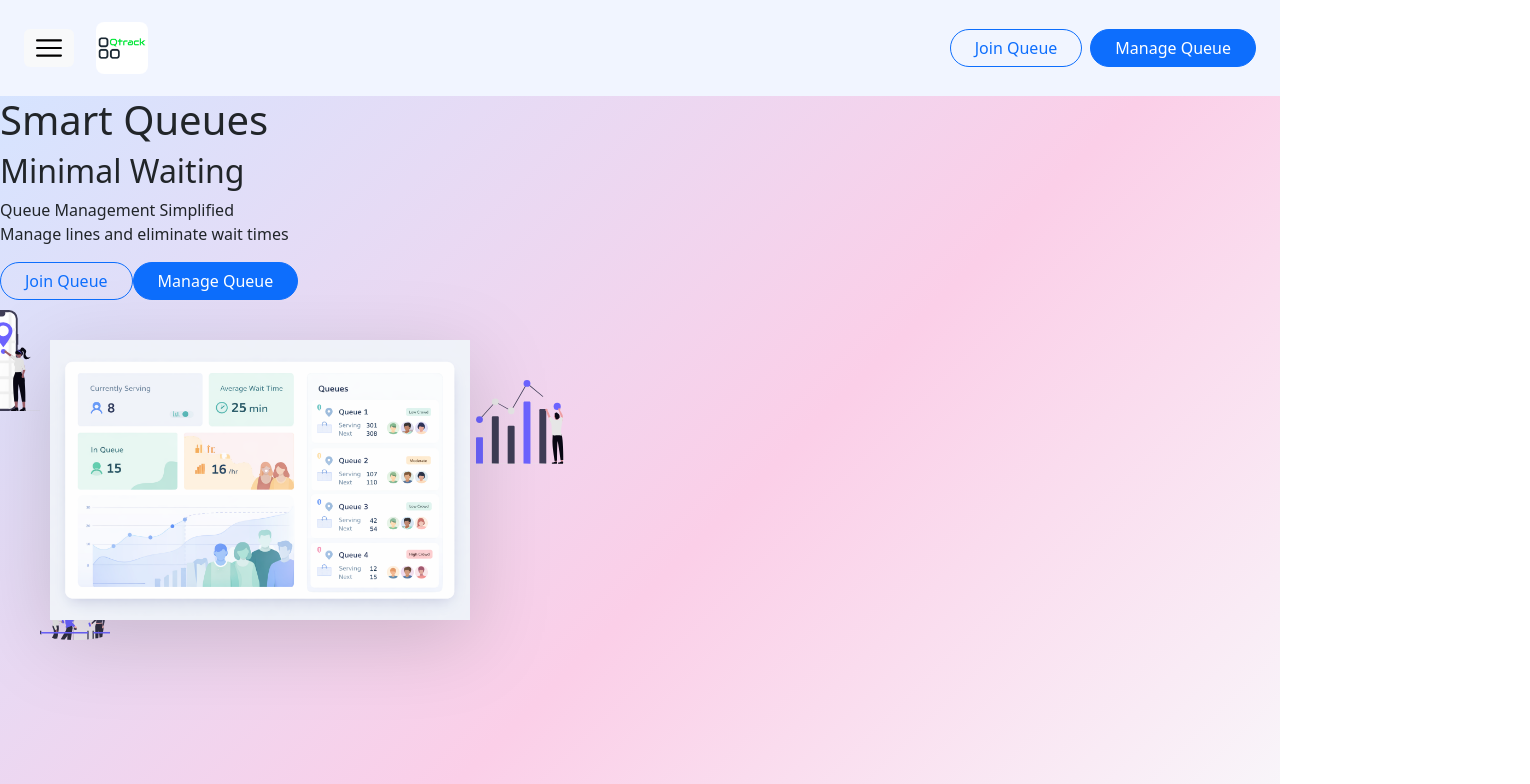
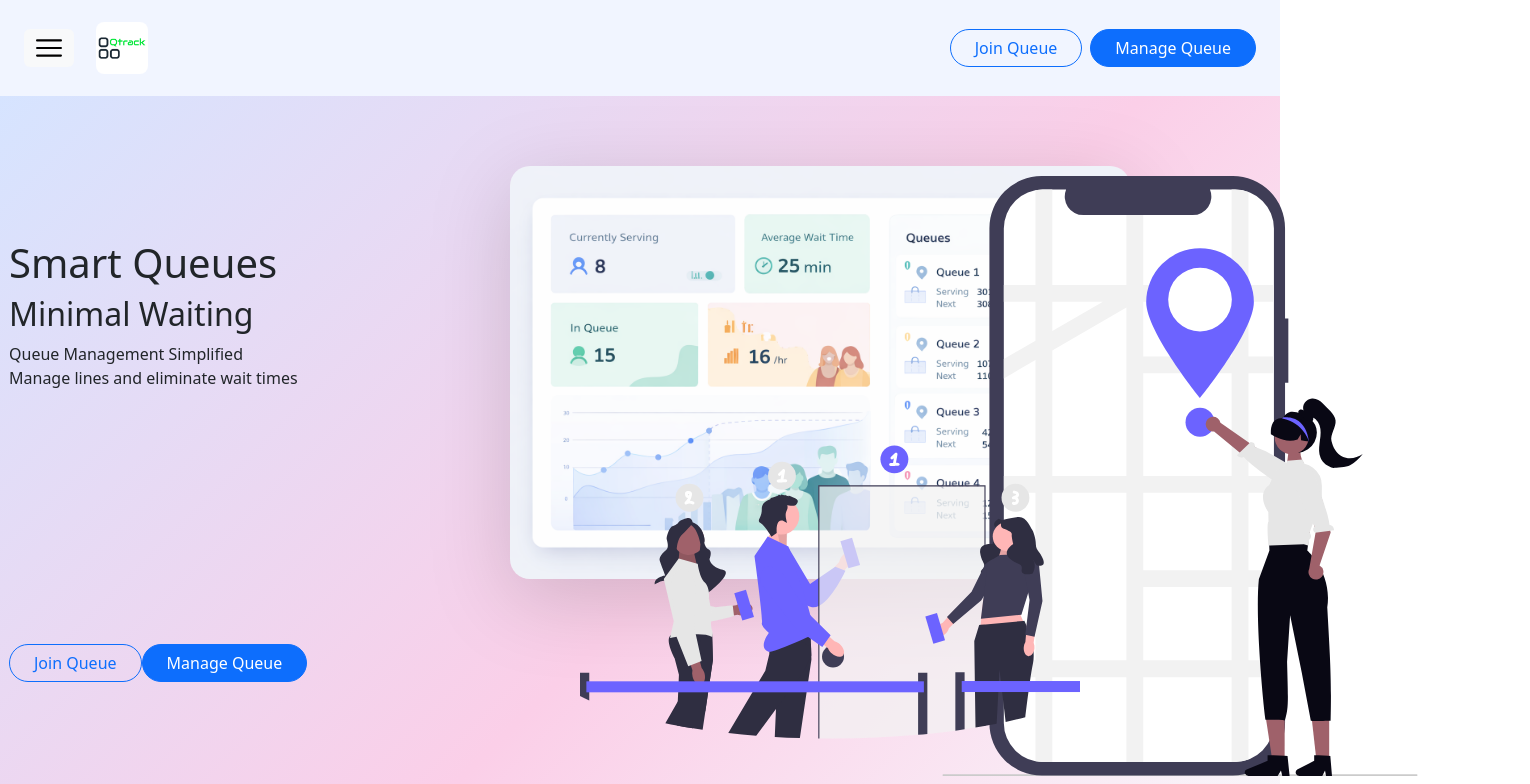
Before and after one commit to Arnab-arch/Qtracck, a React (Vite) app: page / in a window 1280 px wide. Shown: the top 784 px of the page, 1530 px wide, since content can reach past the window. Built offline with nearby package versions, Linux system fonts and the light colour scheme.

Commit message:
made hero section layout

```diff
--- a/src/App.css
+++ b/src/App.css
@@ -76,37 +76,67 @@ background: #F1F5FF; /* soft blue-gray */
   position: relative;
   width: 520px;
   margin-top: 40px;
+
+
+  height: 80vh;
+  width: 100vh;
+  grid-area: 1/2/3/3;
 }
 
 /* SVG DECORATIONS */
 .image-main-1 {
-  width: 80px;
+  width: 700px;
+  height: 600px;
   position: absolute;
-  top: -30px;
-  left: -40px;
+  bottom: 0px;
+  right: -250px;
+  z-index: 1;
 }
 
-.image-main-2 {
-  width: 100px;
-  position: absolute;
-  top: 40px;
-  right: -50px;
-}
+
 
 .image-main-3 {
-  width: 70px;
+  width: 500px;
+  height: 400px;
   position: absolute;
-  bottom: -20px;
-  left: 40px;
+  top: 40%;
+  left: 100px;
+
+  z-index: 1;
+
+
 }
 
 /* MAIN HERO PNG */
 .image-main-4 {
-  width: 420px;
+  width: 620px;
   max-width: 100%;
   height: auto;
-  display: block;
+  position: absolute;
   margin: 0 auto;
+  border-radius: 20px;
+  right: 150px;
+  top: 30px;
+
 
   filter: drop-shadow(0 20px 40px rgba(0, 0, 0, 0.15));
 }
+
+.content{
+  display: grid;
+  grid-template-rows: 2fr 1fr ;
+  grid-template-columns: 2fr 3fr;
+  justify-items: center;
+  align-items: center;
+  height: 85vh;
+}
+.CTA{
+  grid-area: 2/1/3/2;
+  justify-self: start;
+  padding: 9px;
+}
+.content-header{
+  justify-self: start;
+  align-self: center;
+  padding: 9px;
+}
--- a/src/components/Hero.jsx
+++ b/src/components/Hero.jsx
@@ -1,6 +1,6 @@
 import { Link } from "react-router-dom";
 import image1 from "../assets/images/undraw_my-location_dcug.svg";
-import image2 from "../assets/images/undraw_visual-data_1eya.svg";
+
 import image3 from "../assets/images/undraw_wait-in-line_fbdq.svg";
 import image4 from "../assets/images/hero.png";
 
@@ -12,6 +12,7 @@ export default function Hero() {
         <div className="content-header">
           <h1>Smart Queues</h1>
           <h2>Minimal Waiting</h2>
+
           <p>
             Queue Management Simplified <br />
             Manage lines and eliminate wait times
@@ -30,7 +31,7 @@ export default function Hero() {
         {/* IMAGES */}
         <div className="images">
           <img src={image1} className="image-main-1" alt="" />
-          <img src={image2} className="image-main-2" alt="" />
+
           <img src={image3} className="image-main-3" alt="" />
           <img src={image4} className="image-main-4" alt="Hero visual" />
         </div>
```
